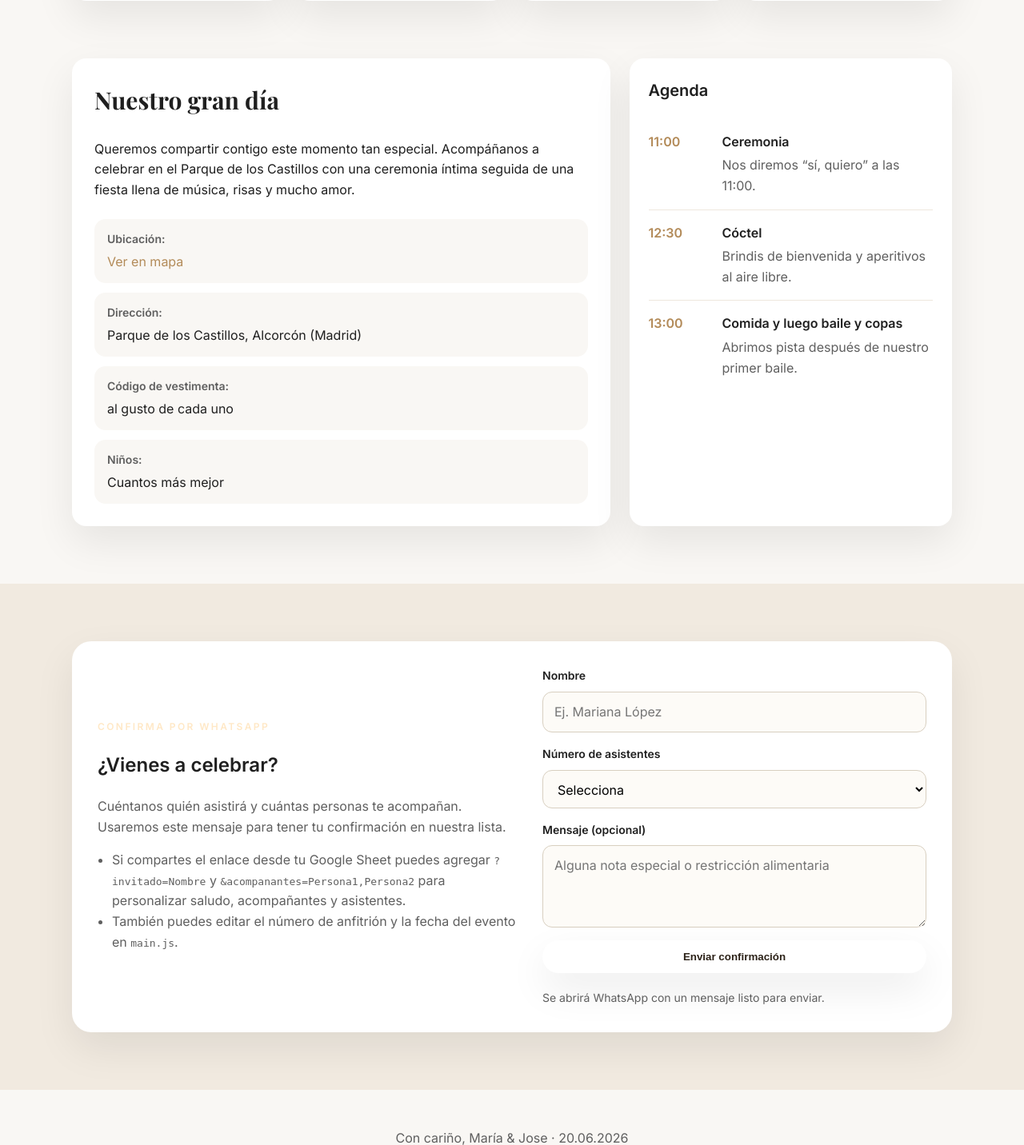
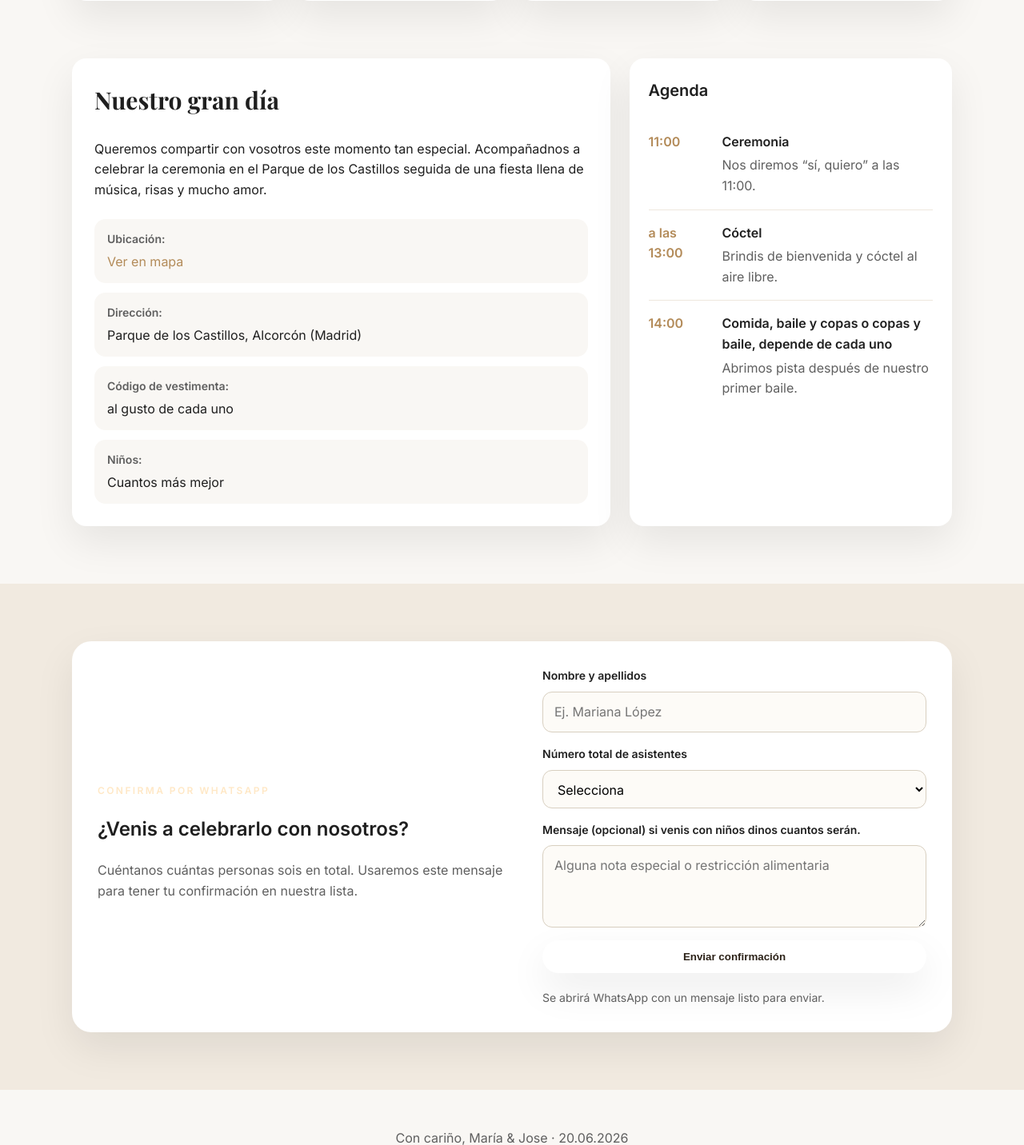
Before and after one commit to admivideo/boda, a PHP site: page / in a window 1280 px wide. Shown: the part 620-2052 px from the top of the page at 80% size. Run offline with PHP 8.4, Linux system fonts and the light colour scheme.

Commit message:
correcciones texto

```diff
--- a/index.php
+++ b/index.php
@@ -1,5 +1,5 @@
 <?php
-$sheetEndpoint = getenv('GOOGLE_APPS_SCRIPT_URL') ?: 'https://script.google.com/macros/s/REEMPLAZA_CON_TU_WEBAPP_URL/exec';
+$sheetEndpoint = getenv('GOOGLE_APPS_SCRIPT_URL') ?: 'https://script.google.com/macros/s/AKfycbwxYPvg3hZoJ5XNzEqdK36zEZd9NI1pacI-9Ck0a3rjx75LFp3vbWiHcXfqC-2UIkKw7w/exec';
 ?>
 <!DOCTYPE html>
 <html lang="es">
@@ -19,7 +19,7 @@ $sheetEndpoint = getenv('GOOGLE_APPS_SCRIPT_URL') ?: 'https://script.google.com/
     <div class="hero-content container">
       <p class="kicker">¡Nos casamos!</p>
       <h1 id="coupleNames">María &amp; Jose</h1>
-      <p class="subtitle" id="weddingDate">Sábado 20 de junio, 11:00 p.m.</p>
+      <p class="subtitle" id="weddingDate">El sábado 20 de junio a las 11 de la mañana</p>
       <p class="greeting" id="guestGreeting"></p>
       <div class="cta-group">
         <a class="button primary" href="#rsvp">Confirmar asistencia</a>
@@ -40,7 +40,7 @@ $sheetEndpoint = getenv('GOOGLE_APPS_SCRIPT_URL') ?: 'https://script.google.com/
       </div>
       <div class="stat-card">
         <p class="label">Lugar</p>
-        <p class="value" id="venueValue">Parque de los Castillos - Alcorcón (Madrid)</p>
+        <p class="value" id="venueValue">En el Parque de los Castillos - Alcorcón (Madrid)</p>
       </div>
       <div class="stat-card countdown">
         <p class="label">Faltan</p>
@@ -52,7 +52,7 @@ $sheetEndpoint = getenv('GOOGLE_APPS_SCRIPT_URL') ?: 'https://script.google.com/
       <div class="detail-card">
         <h2>Nuestro gran día</h2>
         <p id="introText">
-          Queremos compartir con vosotros este momento tan especial. Acompañadnos a celebrar con una ceremonia íntima
+          Queremos compartir con vosotros este momento tan especial. Acompañadnos a celebrar con una ceremonia
           seguida de una fiesta llena de música, risas y mucho amor.
         </p>
         <ul class="detail-list" id="detailList">
@@ -72,16 +72,16 @@ $sheetEndpoint = getenv('GOOGLE_APPS_SCRIPT_URL') ?: 'https://script.google.com/
           </div>
         </div>
         <div class="timeline-item">
-          <div class="time">12:30</div>
+          <div class="time">a las 13:00</div>
           <div class="info">
             <p class="title">Cóctel</p>
-            <p class="desc">Brindis de bienvenida y aperitivos al aire libre.</p>
+            <p class="desc">Brindis de bienvenida y cóctel al aire libre.</p>
           </div>
         </div>
         <div class="timeline-item">
-          <div class="time">13:00</div>
+          <div class="time">14:00</div>
           <div class="info">
-            <p class="title">Comida y luego baile y copas</p>
+            <p class="title">Comida, baile y copas o copas y baile, depende de cada uno</p>
             <p class="desc">Abrimos pista después de nuestro primer baile.</p>
           </div>
         </div>
@@ -92,23 +92,18 @@ $sheetEndpoint = getenv('GOOGLE_APPS_SCRIPT_URL') ?: 'https://script.google.com/
       <div class="container rsvp-card">
         <div>
           <p class="kicker">Confirma por WhatsApp</p>
-          <h2>¿Vienes a celebrar?</h2>
-          <p class="muted">Cuéntanos quién asistirá y cuántas personas te acompañan. Usaremos este mensaje para
+          <h2>¿Venis a celebrarlo con nosotros?</h2>
+          <p class="muted">Cuéntanos cuántas personas sois en total. Usaremos este mensaje para
             tener tu confirmación en nuestra lista.</p>
           <p class="muted" id="personalizedInfo" hidden></p>
-          <ul class="notes">
-            <li>Si compartes el enlace desde tu Google Sheet puedes agregar <code>?invitado=Nombre</code> y
-              <code>&amp;acompanantes=Persona1,Persona2</code> para personalizar saludo, acompañantes y asistentes.</li>
-            <li>También puedes editar el número de anfitrión y la fecha del evento en <code>main.js</code>.</li>
-          </ul>
         </div>
         <form id="rsvpForm" class="form">
           <div class="field">
-            <label for="guestName">Nombre</label>
+            <label for="guestName">Nombre y apellidos</label>
             <input id="guestName" name="guestName" type="text" placeholder="Ej. Mariana López" required>
           </div>
           <div class="field">
-            <label for="guestCount">Número de asistentes</label>
+            <label for="guestCount">Número total de asistentes</label>
             <select id="guestCount" name="guestCount" required>
               <option value="" disabled selected>Selecciona</option>
               <option value="1">1</option>
@@ -116,10 +111,14 @@ $sheetEndpoint = getenv('GOOGLE_APPS_SCRIPT_URL') ?: 'https://script.google.com/
               <option value="3">3</option>
               <option value="4">4</option>
 			  <option value="5">5</option>
+			  <option value="6">6</option>
+			  <option value="7">7</option>
+			  <option value="8">8</option>
+			  <option value="9">9</option>
             </select>
           </div>
           <div class="field">
-            <label for="message">Mensaje (opcional)</label>
+            <label for="message">Mensaje (opcional) si venis con niños dinos cuantos serán.</label>
             <textarea id="message" name="message" rows="3" placeholder="Alguna nota especial o restricción alimentaria"></textarea>
           </div>
           <button class="button primary full" type="submit">Enviar confirmación</button>
--- a/main.js
+++ b/main.js
@@ -1,13 +1,13 @@
 const eventConfig = {
   coupleNames: 'María & Jose',
-  weddingDate: '2026-06-20T17:00:00+02:00',
+  weddingDate: '2026-06-20T11:00:00+02:00',
   venue: 'Parque de los Castillos',
   address: 'Parque de los Castillos, Alcorcón (Madrid)',
   mapsUrl: 'https://www.google.com/maps/search/?api=1&query=Parque+de+los+Castillos+Alcorc%C3%B3n',
   dressCode: 'al gusto de cada uno',
   kidsNote: 'Cuantos más mejor',
   introText:
-    'Queremos compartir contigo este momento tan especial. Acompáñanos a celebrar en el Parque de los Castillos con una ceremonia íntima seguida de una fiesta llena de música, risas y mucho amor.',
+    'Queremos compartir con vosotros este momento tan especial. Acompañadnos a celebrar la ceremonia en el Parque de los Castillos seguida de una fiesta llena de música, risas y mucho amor.',
   hostPhone: '+34616339117',
 };
 
@@ -60,7 +60,7 @@ function updateStaticText() {
       ? ` junto a ${companionNames.join(', ')}`
       : '';
 
-    greetingEl.textContent = `Hola ${guestFromQuery}${companionsText}, no podemos esperar para verte.`;
+    greetingEl.textContent = `Hola ${guestFromQuery}${companionsText}, no podemos esperar para veros.`;
     nameInput.value = guestFromQuery;
   } else {
     greetingEl.textContent = 'Nos hará mucha ilusión contar con vosotros.';
@@ -112,7 +112,7 @@ function handleSubmit(event) {
   const message = document.getElementById('message').value.trim();
 
   if (!name || !count) {
-    document.getElementById('formHelper').textContent = 'Agrega tu nombre y el número de asistentes.';
+    document.getElementById('formHelper').textContent = 'Agrega tu nombre y el número total de asistentes que vendreis.';
     return;
   }
 
--- a/submit.php
+++ b/submit.php
@@ -1,7 +1,7 @@
 <?php
 header('Content-Type: application/json; charset=utf-8');
 
-$defaultEndpoint = 'https://script.google.com/macros/s/REEMPLAZA_CON_TU_WEBAPP_URL/exec';
+$defaultEndpoint = 'https://script.google.com/macros/s/AKfycbwxYPvg3hZoJ5XNzEqdK36zEZd9NI1pacI-9Ck0a3rjx75LFp3vbWiHcXfqC-2UIkKw7w/exec';
 $sheetEndpoint = getenv('GOOGLE_APPS_SCRIPT_URL') ?: $defaultEndpoint;
 
 $input = json_decode(file_get_contents('php://input'), true) ?? [];
```
Also changed, not shown: 1 other file.
